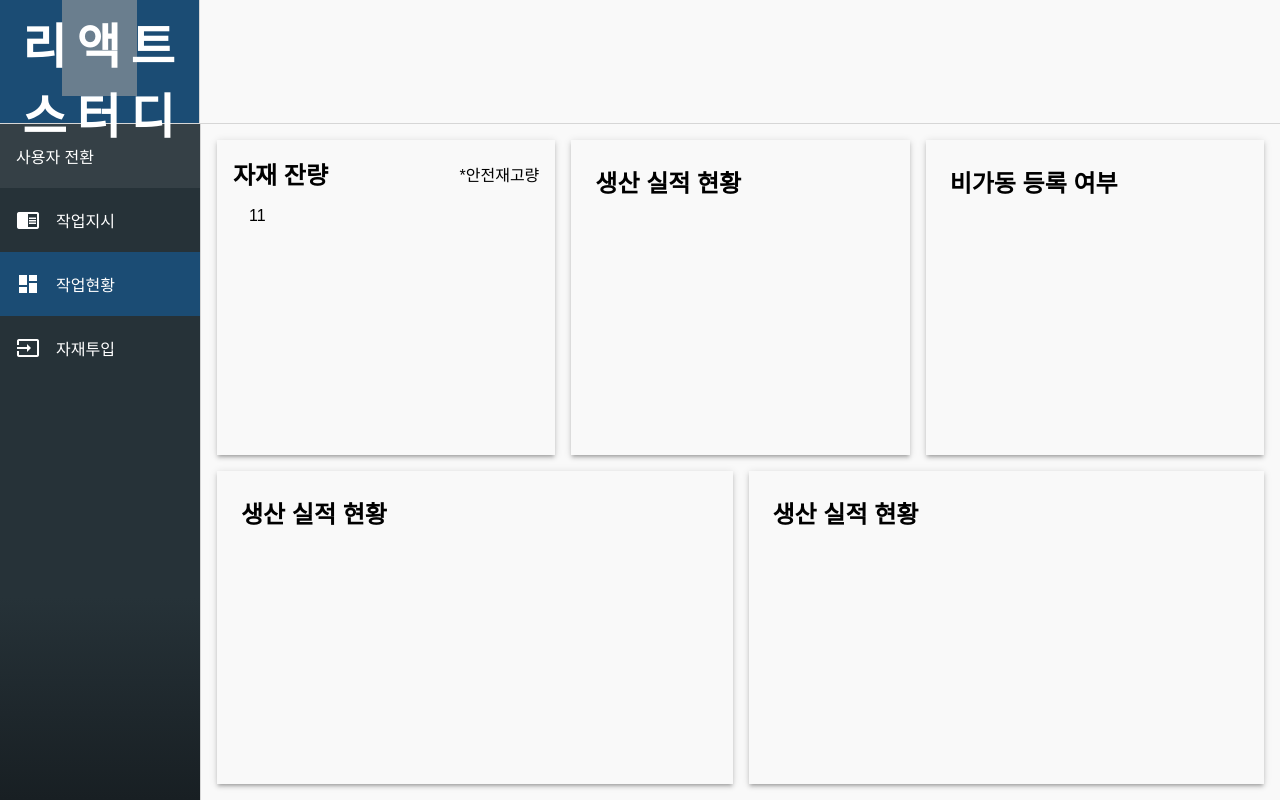
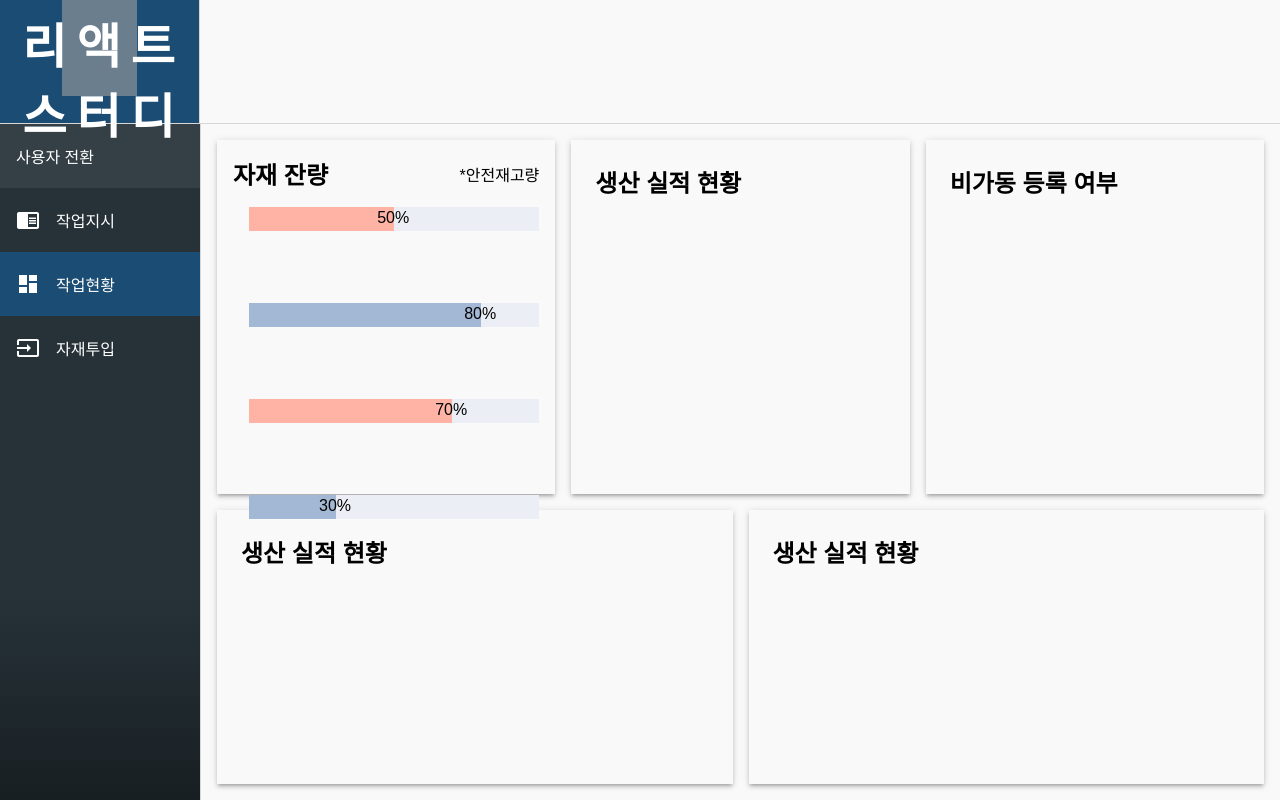
Before and after one commit to junyunga/react-study, a React (Create React App) app: page /product/work-list in a window 1280 px wide. Built offline with nearby package versions, Linux system fonts and the light colour scheme; grey boxes are pictures that could not be loaded.

Commit message:
작업 현황 그래프 컴포넌트 중간 완료

```diff
--- a/src/components/work-list/material/index.js
+++ b/src/components/work-list/material/index.js
@@ -1,10 +1,27 @@
-import React, {Component} from 'react';
+import React, { Component } from 'react';
 import './index.scss';
 
 import Bar from 'core/components/graph/bar';
 
 export default class Material extends Component {
     render() {
+        const barData = [{
+            index: 0,
+            bg: '#ffb3a5',
+            data: '50%'
+        }, {
+            index: 1,
+            bg: '#a3b8d5',
+            data: '80%'
+        }, {
+            index: 2,
+            bg: '#ffb3a5',
+            data: '70%'
+        }, {
+            index: 3,
+            bg: '#a3b8d5',
+            data: '30%'
+        }];
         return (
             <div className="material">
                 <div className="material-container">
@@ -18,7 +35,7 @@ export default class Material extends Component {
                             </div>
                         </div>
                         <div className="material-content__body">
-                            <Bar/>
+                            <Bar data={barData} />
                         </div>
                     </div>
                 </div>
--- a/src/core/components/graph/bar/index.js
+++ b/src/core/components/graph/bar/index.js
@@ -1,10 +1,22 @@
-import React, {Component} from 'react';
+import React, { Component } from 'react';
+import './index.scss';
 
 export default class Bar extends Component {
     render() {
+        const { data } = this.props;
+        const bar = data.map(e =>
+
+            <div className="bar-content" key={e.index}>
+                <div className="bar-content__outer">
+                    <div className="bar-content__inner" style={{ width: e.data, backgroundColor: e.bg }}>
+                        <div className="bar-content__innerText">{e.data}</div>
+                    </div>
+                </div>
+            </div>
+        );
         return (
-            <div className="bar">
-                11
+            <div className="bar-container">
+                {bar}
             </div>
         );
     }
--- a/src/core/components/graph/bar/index.scss
+++ b/src/core/components/graph/bar/index.scss
@@ -0,0 +1,48 @@
+.bar-container {
+  display: flex;
+  flex: 0 0 auto;
+  flex-direction: column;
+  height: 100%;
+  .bar-content {
+    flex: 1 0 auto;
+    height: 100%;
+    display: inline-block;
+    vertical-align: middle;
+    .bar-content__outer {
+      height: 24px;
+      background-color: #ebeef5;
+      position: relative;
+      vertical-align: middle;
+      overflow: hidden;
+      .bar-content__inner {
+        position: absolute;
+        left: 0;
+        top: 0;
+        background-color: rgb(255, 179, 165);
+        height: 100%;
+        text-align: right;
+        line-height: 1;
+        animation: skills 2s cubic-bezier(0.17, 0.67, 0, 1);
+
+        @keyframes skills {
+          0% {
+            left: -500px;
+            opacity: 0;
+          }
+          100% {
+            left: 0;
+            opacity: 1;
+          }
+        }
+
+        .bar-content__innerText {
+          position: absolute;
+          display: inline-block;
+          vertical-align: middle;
+          top: 3px;
+          right: -15px;
+        }
+      }
+    }
+  }
+}
```
